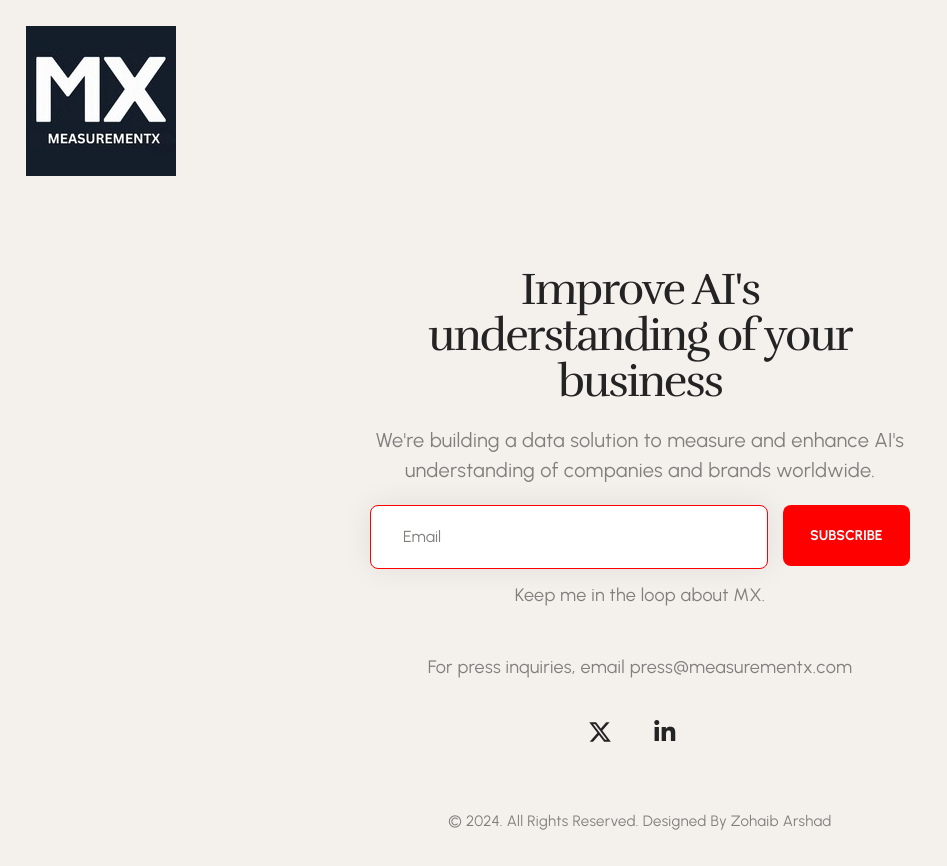
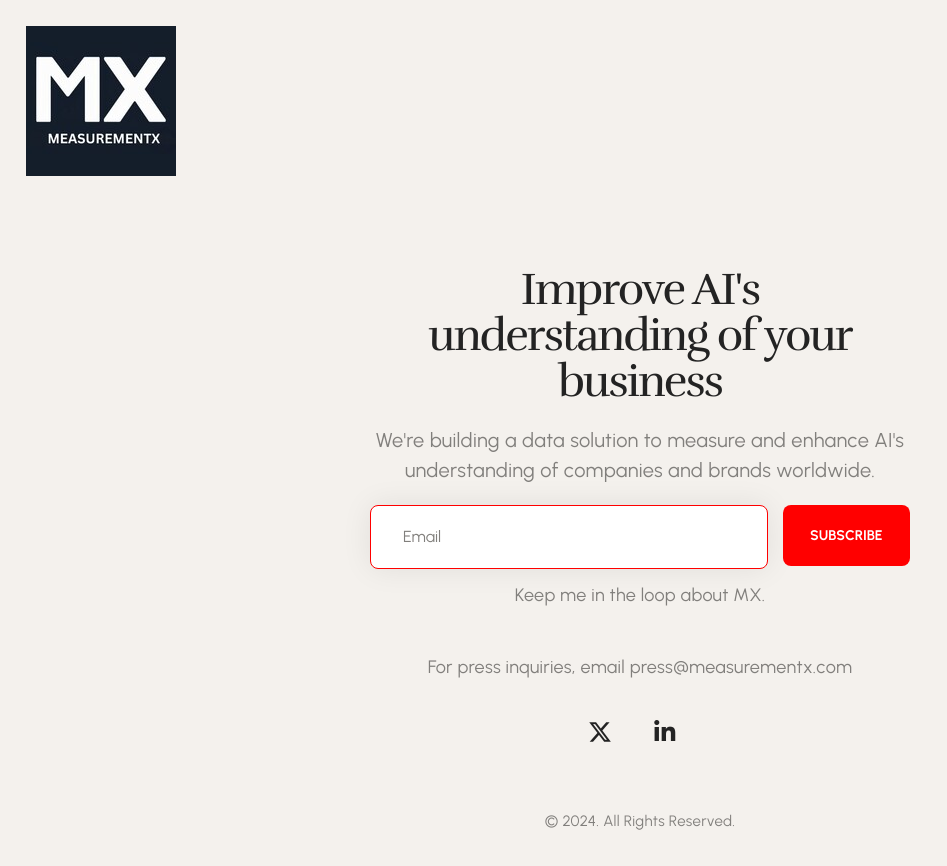
Before and after one commit to aisonym/measurementx, a plain HTML site: page index.html in a window 1280 px wide. Shown: the whole page, without its empty margins (0-947 px from the left). Drawn offline with Linux system fonts and the light colour scheme.

Commit message:
Update index.html

```diff
--- a/index.html
+++ b/index.html
@@ -73,7 +73,7 @@
                 </div>
                 <div class="row align-items-center">
                     <div class="col-xl-12 col-sm-12 text-center fs-15">
-                        <p>© 2024. All Rights Reserved. Designed By <a href="https://zohaibarshad.com" target="_blank">Zohaib Arshad</a>
+                        <p>© 2024. All Rights Reserved.
                         </p>
                     </div>
                 </div>
```
